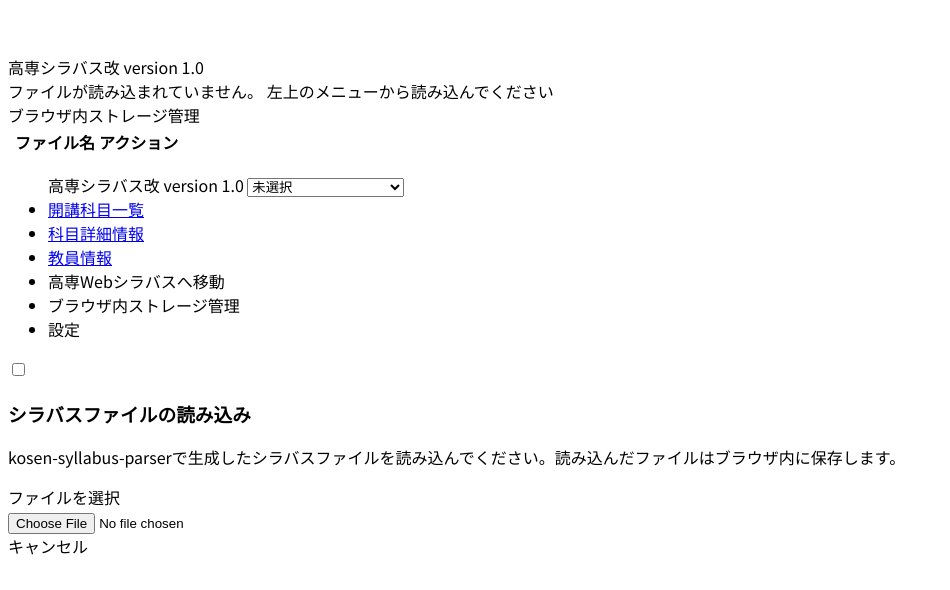
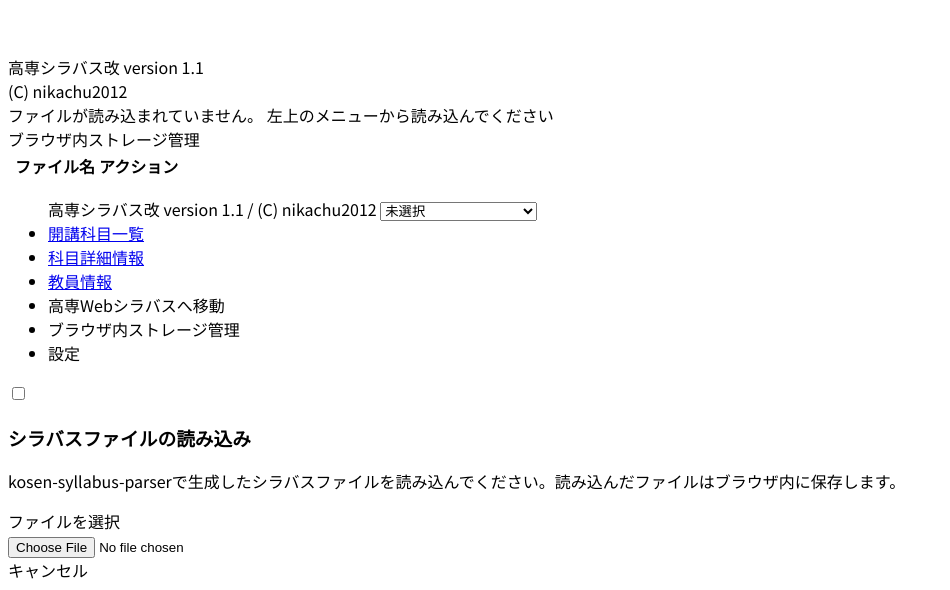
Before and after one commit to nikachu2012/kosen-syllabus-kai, a website: page browserStorage/index.html in a window 1280 px wide. Shown: the part 1246-1836 px from the top of the page, without its empty margins (0-950 px from the left). Before the commit the page ends 1812 px from the top, so only its background shows below. Drawn offline with nearby package versions, Linux system fonts and the light colour scheme.

Commit message:
[update] version1.1に更新

```diff
--- a/browserStorage/index.html
+++ b/browserStorage/index.html
@@ -38,7 +38,7 @@
                 </div>
                 <div class="flex-1 ml-[10px]">
                     <a class="text-xl font-bold">高専シラバス改</a>
-                    <a class="text-xs ml-[10px]">version 1.0</a>
+                    <a class="text-xs ml-[10px]">version 1.1<br>(C) nikachu2012</a>
                 </div>
             </div>
 
@@ -81,7 +81,7 @@
             <ul class="menu p-4 w-80 text-base-content bg-base-300">
                 <div class='flex flex-col items-center mb-[16px]'>
                     <span class="text-2xl font-bold invisible h-[0px] md:visible md:h-auto">高専シラバス改</span>
-                    <span class='text-xs invisible h-[0px] md:visible md:h-auto'>version 1.0</span>
+                    <span class='text-xs invisible h-[0px] md:visible md:h-auto'>version 1.1 / (C) nikachu2012</span>
 
                     <select id="fileSelector" class="select select-bordered select-sm mt-[10px] w-9/12">
                         <option value="kai_default" hidden>未選択</option>
```
Also changed, not shown: courseDetail/index.html (+2 -2 lines), index.html (+2 -2 lines), setting/index.html (+2 -2 lines), teacher/index.html (+2 -2 lines).
